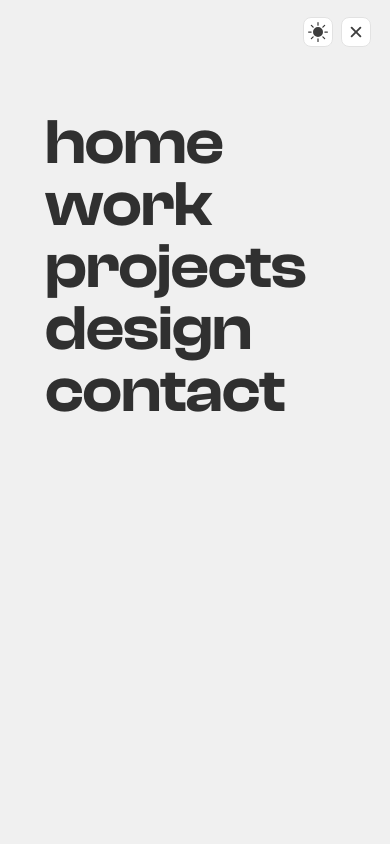
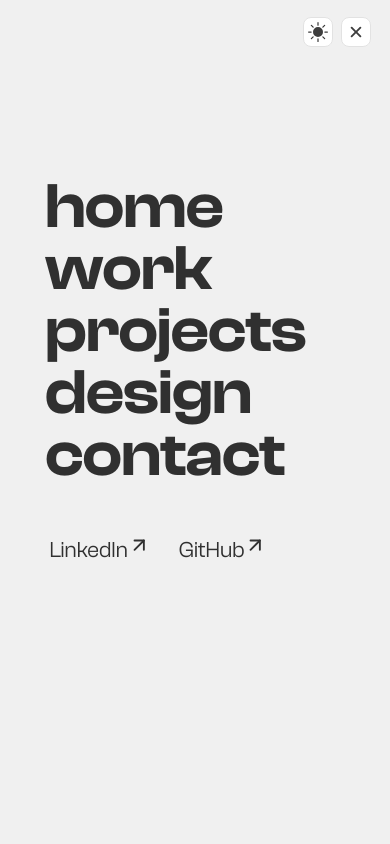
Before and after one commit to qinflan/portfolio, a React (Vite) app in the folder portfolio/client/: page / in a window 390 px wide. Both pictures are taken after a click on the button 355 px from the left and 31 px from the top of the page. Shown: the top 844 px of the page. Built offline with nearby package versions, Linux system fonts and the light colour scheme; a web font is replaced by a local one.

Commit message:
Add social links to dropdown on mobile.

```diff
--- a/portfolio/client/src/components/ui/LeftPanel.css
+++ b/portfolio/client/src/components/ui/LeftPanel.css
@@ -156,12 +156,12 @@
     .hero-text-container {
         text-align: center;
         align-items: center;
+        gap: 4px;
     }
 
     .hero-container {
         height: 75vh;
         justify-content: center;
-        width: 80%;
     }
 
     .hero-name {
@@ -178,7 +178,7 @@
     .mantra-text {
         text-align: center;
         font-size: medium;
-        width: 290px;
+        width: 100%;
     }
 
     .mobile-socials-container {
--- a/portfolio/client/src/components/ui/Navbar.css
+++ b/portfolio/client/src/components/ui/Navbar.css
@@ -77,17 +77,17 @@
     border-radius: 6px;
     display: flex;
     width: 100dvw;
-    height: calc(100vh - 45px);
+    height: calc(100vh - 48px);
     padding: 16px 14px;
     flex-direction: column;
     align-items: center;
-    padding-top: 4em;
+    padding-top: 8em;
     z-index: 9999;
     animation: fade-down 0.3s;
-
   }
 
   .mobile-nav-link {
+    gap: 1rem;
     font-size: 4rem;
     font-family: "ClashDisplay", Inter, sans-serif;
     color: var(--primary-text);
@@ -105,6 +105,27 @@
   }
 
   .mobile-nav-link:hover {
+    opacity: 60%;
+    transition: 0.3s;
+  }
+
+  .social-dropdown-container {
+    display: flex;
+    min-width: 300px;
+    margin-top: 3rem;
+    gap: 8%;
+    font-size: 1.4rem;
+    font-family: "ClashGrotesk", Inter, sans-serif;
+    color: var(--secondary-text);
+  }
+
+  .dropdown-social-link {
+    display: flex;
+    padding-left: 0.2em;
+    transition: 0.3s;
+  }
+
+  .dropdown-social-link:hover {
     opacity: 60%;
     transition: 0.3s;
   }
--- a/portfolio/client/src/components/ui/Navbar.tsx
+++ b/portfolio/client/src/components/ui/Navbar.tsx
@@ -6,6 +6,7 @@ import { TfiGithub } from "react-icons/tfi";
 import { IoClose } from "react-icons/io5";
 import { TbMenu } from "react-icons/tb";
 import logo from "/assets/portfolio_logo.svg"
+import { FiArrowUpRight } from "react-icons/fi";
 
 
 // Navigation Bar
@@ -36,7 +37,6 @@ const Navbar = () => {
         element?.scrollIntoView({ behavior: "smooth" });
         setIsMobileMenuOpen(false);
     };
-
 
     return (
         <div className="navigation">
@@ -77,8 +77,18 @@ const Navbar = () => {
                             <button className="mobile-nav-link" onClick={() => scrollToSection("projects")}>projects</button>
                             <button className="mobile-nav-link" onClick={() => scrollToSection("design")}>design</button>
                             <button className="mobile-nav-link" onClick={() => scrollToSection("contact")}>contact</button>
+                            <div className="social-dropdown-container">
+                                <a href="https://www.linkedin.com/in/quinn-flanigan/" target="_blank" rel="noopener noreferrer" className="dropdown-social-link">
+                                    LinkedIn
+                                    <FiArrowUpRight />
+                                </a>
+                                <a href="https://github.com/qinflan" target="_blank" rel="noopener noreferrer" className="dropdown-social-link">
+
+                                    GitHub
+                                    <FiArrowUpRight />
+                                </a>
+                            </div>
                         </div>
-
                     )}
                 </div>
             </nav>
```
